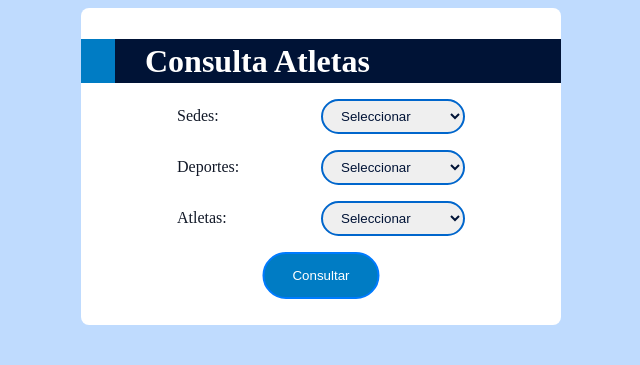
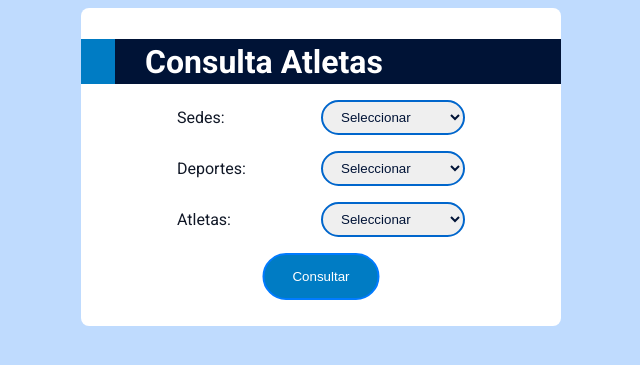
Before and after one commit to GITJOHN321/interviewphp, a PHP site: page / in a window 1280 px wide. Shown: the top 365 px of the page, without its empty margins (319-959 px from the left). Run offline with PHP 8.4, Linux system fonts and the light colour scheme; data comes from the database, SQL or seed files in the repository.

Commit message:
add roboto family style

```diff
--- a/styles.css
+++ b/styles.css
@@ -1,3 +1,6 @@
+
+@import url('https://fonts.googleapis.com/css2?family=Roboto:ital,wght@0,100;0,300;0,400;0,500;0,700;0,900;1,100;1,300;1,400;1,500;1,700;1,900&display=swap');
+
 :root {
     --color1: #001336;
     --color2: #007cc4;
@@ -61,7 +64,7 @@
 
 .grid-card {
     display: grid;
-    padding-left: 3em;
+    padding-left: 2em;
     padding-bottom: 1em;
     align-items: center;
     justify-content: center;
@@ -124,6 +127,7 @@ option:active {
 }
 
 body {
+    font-family: roboto;
     background: var(--color3);
     color: #111827;
 
```
